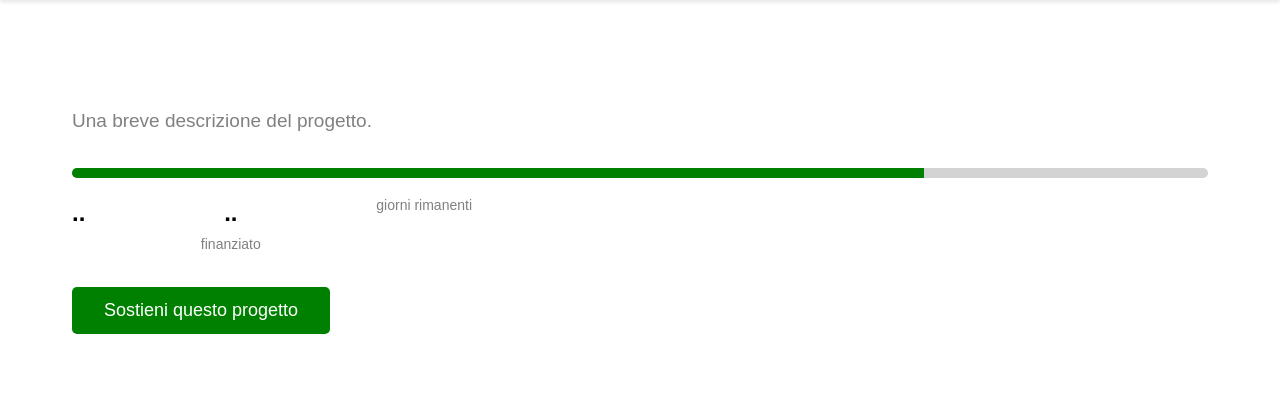
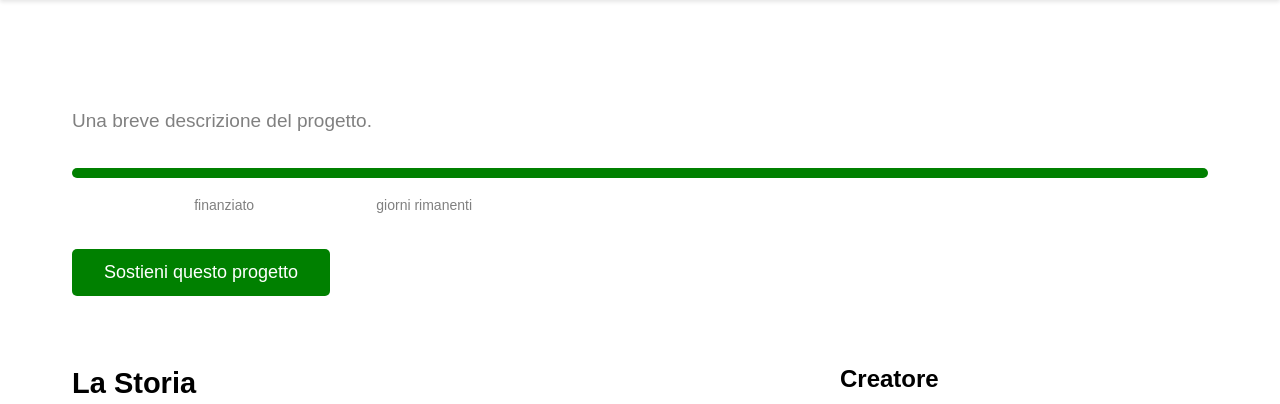
Before and after one commit to mmaurii/PRG_BASI_DATI, a PHP site: page /frontend/progetto.html in a window 1280 px wide. Shown: the part 70-474 px from the top of the page. Run offline with PHP 8.4, Linux system fonts and the light colour scheme.

Commit message:
Modificata pagina Progetto per avere totale_finanziato

```diff
--- a/backend/getProjectByName.php
+++ b/backend/getProjectByName.php
@@ -26,17 +26,32 @@ if ($_SERVER["REQUEST_METHOD"] == "GET") {
                 $sql = "CALL getProjectByName(:progetto)";
                 $stmt = $pdo->prepare($sql);
 
-                // Associazione del parametro
                 $stmt->bindParam(':progetto', $projectName, PDO::PARAM_STR);
 
-                // Esecuzione della query
                 $stmt->execute();
 
-                // Recupera il risultato
                 $result = $stmt->fetch();
 
-                // Restituisce il risultato in formato JSON
+                $stmt->closeCursor();
+
                 if ($result) {
+                    // Query per ottenere il totale finanziato dalla vista
+                    $sqlView = "SELECT totale_finanziato FROM TotaleFinanziamenti WHERE nome = :progetto";
+                    $stmtView = $pdo->prepare($sqlView);
+
+                    $stmtView->bindParam(':progetto', $projectName, PDO::PARAM_STR);
+
+                    $stmtView->execute();
+
+                    $resultView = $stmtView->fetch();
+
+                    if ($resultView) {
+                        $result['totale_finanziato'] = $resultView['totale_finanziato'];
+                    } else {
+                        $result['totale_finanziato'] = 0;
+                    }
+
+                    // Restituisce il risultato con il dato aggiunto in formato JSON
                     echo json_encode(["result" => $result]);
                 } else {
                     echo json_encode(["error" => "Progetto non trovato"]);
--- a/frontend/progetto.html
+++ b/frontend/progetto.html
@@ -32,15 +32,15 @@
                 <p class="subtitle">Una breve descrizione del progetto.</p>
                 <div class="progress-section">
                     <div class="progress-bar">
-                        <div class="progress" style="width: 75%;"></div>
+                        <div class="progress"></div>
                     </div>
                     <div class="funding-stats">
                         <div>
-                            <span class="amount">..</span>
+                            <span class="amount" id="amount"></span>
                             <p id="budget"></p>
                         </div>
                         <div>
-                            <span class="amount">..</span>
+                            <span class="amount" id="percentuale"></span>
                             <p>finanziato</p>
                         </div>
                         <div>
--- a/frontend/script_progetto.js
+++ b/frontend/script_progetto.js
@@ -37,7 +37,11 @@ async function initInterface(){
         document.querySelector(".subtitle").innerText = projectData.descrizione;
         document.querySelector("#creator-name").innerText = projectData.mailC;
         document.querySelector("#days-left").innerText = giorniRimasti;
+        document.querySelector("#amount").innerText = projectData.totale_finanziato;
         document.querySelector("#budget").innerText = "raccolti di " + projectData.budget;
+        document.querySelector("#percentuale").innerText = Math.floor((projectData.totale_finanziato/projectData.budget)*100) + "%";
+        document.querySelector(".progress").style.width = Math.floor((projectData.totale_finanziato / projectData.budget) * 100) + "%";
+
 
         await getComments();
 
@@ -87,6 +91,7 @@ async function getProject(){
         .then(response => {
             if (response.data.result) {
                 projectData = response.data.result;
+                console.log(response.data.result);
             } else if (response.data.error) {
                 console.error(response.data.error);
             } else {
```
